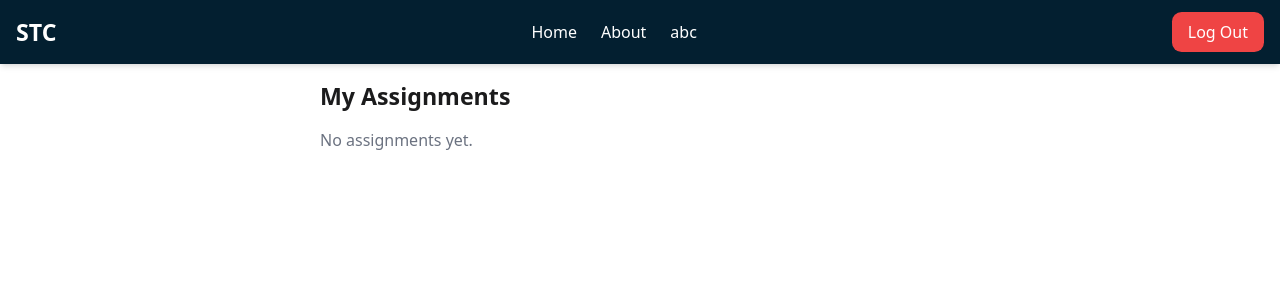
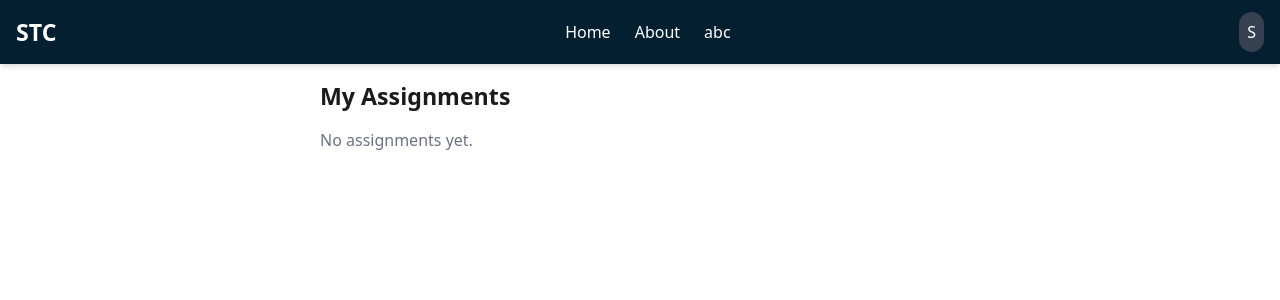
Before and after one commit to azzayshakya/STC-YM, a React (Vite) app in the folder frontend/: page /home in a window 1280 px wide. Shown: the top 300 px of the page. Built offline with nearby package versions, Linux system fonts and the light colour scheme; sample sign-in values are in the browser's storage.

Commit message:
feat : integrating with backend

```diff
--- a/frontend/src/auth/create-account/constants/CreateAccountValidation.js
+++ b/frontend/src/auth/create-account/constants/CreateAccountValidation.js
@@ -9,8 +9,8 @@ export const CreateAccountFormSchema = z.object({
   email: z.string().email({ message: "Invalid email address" }),
   password: z
     .string()
-    .min(3, { message: "Password must be at least 1 characters" })
-    .max(3, { message: "Password must be 3 characters long" }),
+    .min(3, { message: "Password must be at least 3 characters" })
+    .max(30, { message: "Password must be 30 characters long" }),
   userType: z.enum(["teacher", "student"], {
     errorMap: () => ({ message: "Please select a valid user type" }),
   }),
--- a/frontend/src/layout/Home/HomeTopBar.jsx
+++ b/frontend/src/layout/Home/HomeTopBar.jsx
@@ -1,5 +1,5 @@
 import { useNavigate } from "react-router-dom";
-import { useContext, useState } from "react";
+import { useContext, useState, useRef, useEffect } from "react";
 import { UserContext } from "@/context/user.context";
 import { logoutApi } from "@/apis/apiServices";
 import { toast } from "react-toastify";
@@ -8,11 +8,13 @@ export default function HomeTopBar() {
   const navigate = useNavigate();
   const { user, setUser } = useContext(UserContext);
   const [isMobileMenuOpen, setIsMobileMenuOpen] = useState(false);
+  const [isProfileOpen, setIsProfileOpen] = useState(false);
+  const profileRef = useRef();
 
   const handleLogout = async () => {
     try {
       const res = await logoutApi();
-      if (res.status == true) {
+      if (res.status === true) {
         toast.success(res.message);
         localStorage.removeItem("stcUser");
         localStorage.removeItem("stcUserToken");
@@ -27,6 +29,16 @@ export default function HomeTopBar() {
     }
   };
 
+  useEffect(() => {
+    const handleClickOutside = (event) => {
+      if (profileRef.current && !profileRef.current.contains(event.target)) {
+        setIsProfileOpen(false);
+      }
+    };
+    document.addEventListener("mousedown", handleClickOutside);
+    return () => document.removeEventListener("mousedown", handleClickOutside);
+  }, []);
+
   return (
     <nav className="bg-navy-blue sticky top-0 z-50 shadow-md">
       <div className="container mx-auto flex items-center justify-between px-4 py-3">
@@ -34,7 +46,6 @@ export default function HomeTopBar() {
           className="flex cursor-pointer items-center space-x-2"
           onClick={() => navigate("/home")}
         >
-
           <h1 className="text-xl font-bold text-white md:text-2xl">STC</h1>
         </div>
 
@@ -76,15 +87,39 @@ export default function HomeTopBar() {
               </button>
             </>
           ) : (
-            <button
-              className="rounded-lg bg-red-500 px-4 py-2 text-white transition-colors hover:bg-red-600"
-              onClick={handleLogout}
-            >
-              Log Out
-            </button>
+            <>
+              {/* Profile Icon */}
+              <div className="relative" ref={profileRef}>
+                <button
+                  onClick={() => setIsProfileOpen(!isProfileOpen)}
+                  className="rounded-full bg-gray-700 p-2 text-white hover:bg-gray-600"
+                >
+                  {user.name?.[0].toUpperCase() || "U"}
+                </button>
+
+                {/* Profile Box */}
+                {isProfileOpen && (
+                  <div className="absolute right-0 z-50 mt-2 w-64 rounded-lg bg-gray-800 p-4 text-white shadow-lg">
+                    <h3 className="text-lg font-semibold">{user.name}</h3>
+                    <p className="text-sm text-gray-300">{user.email}</p>
+                    <p className="text-sm capitalize text-gray-400">
+                      {user.role}
+                    </p>
+                    <hr className="my-2 border-gray-600" />
+                    <button
+                      onClick={handleLogout}
+                      className="w-full rounded bg-red-500 px-4 py-2 text-white hover:bg-red-600"
+                    >
+                      Log Out
+                    </button>
+                  </div>
+                )}
+              </div>
+            </>
           )}
         </div>
 
+        {/* Mobile Menu */}
         <button
           className="text-white md:hidden"
           onClick={() => setIsMobileMenuOpen(!isMobileMenuOpen)}
@@ -106,6 +141,7 @@ export default function HomeTopBar() {
         </button>
       </div>
 
+      {/* Mobile Menu */}
       <div
         className={`bg-navy-blue origin-top transform space-y-4 px-4 py-4 transition-all duration-300 ease-in-out md:hidden ${
           isMobileMenuOpen
```
Also changed, not shown: frontend/src/context/user.context.jsx (+0 -45 lines).
